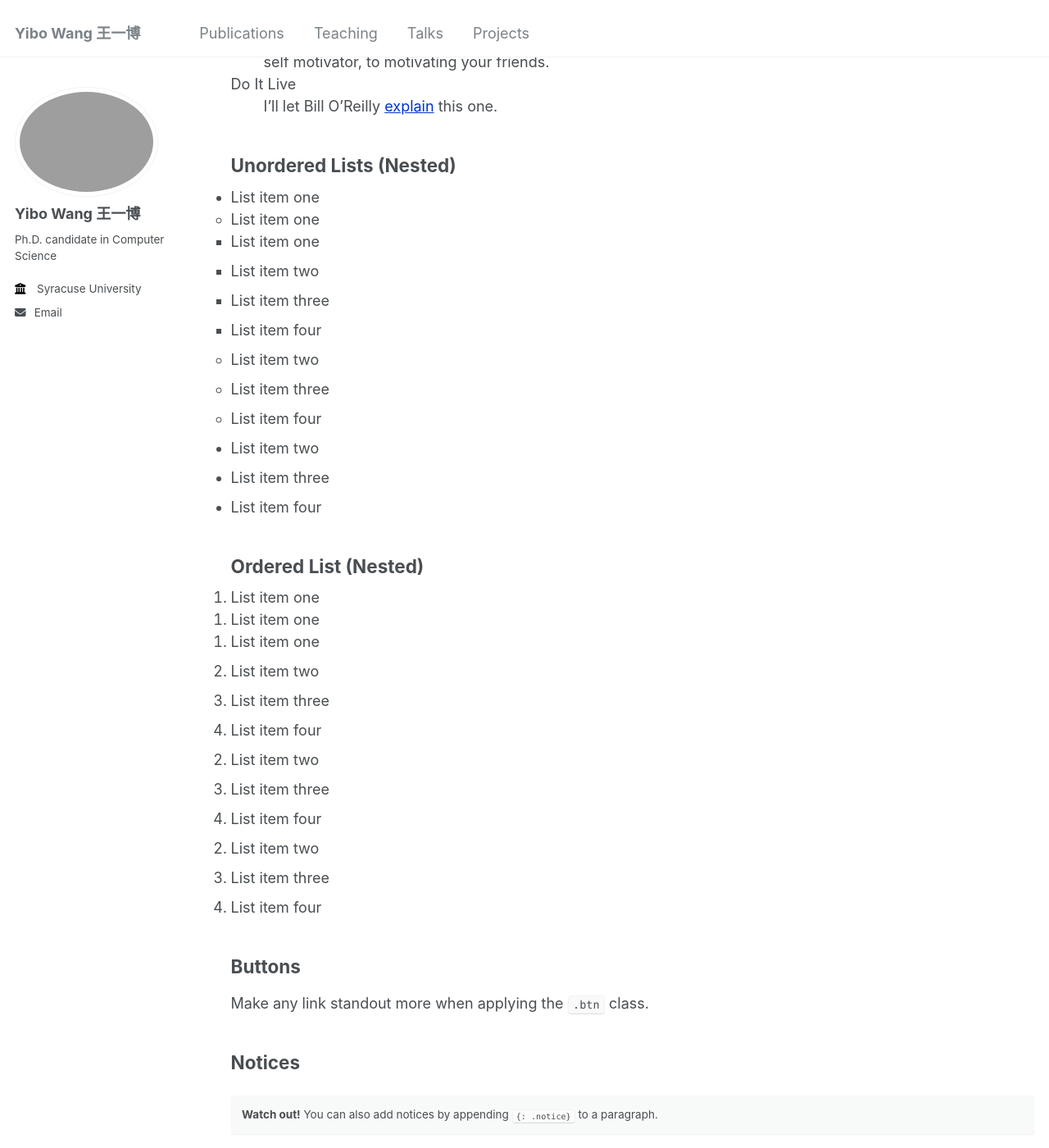
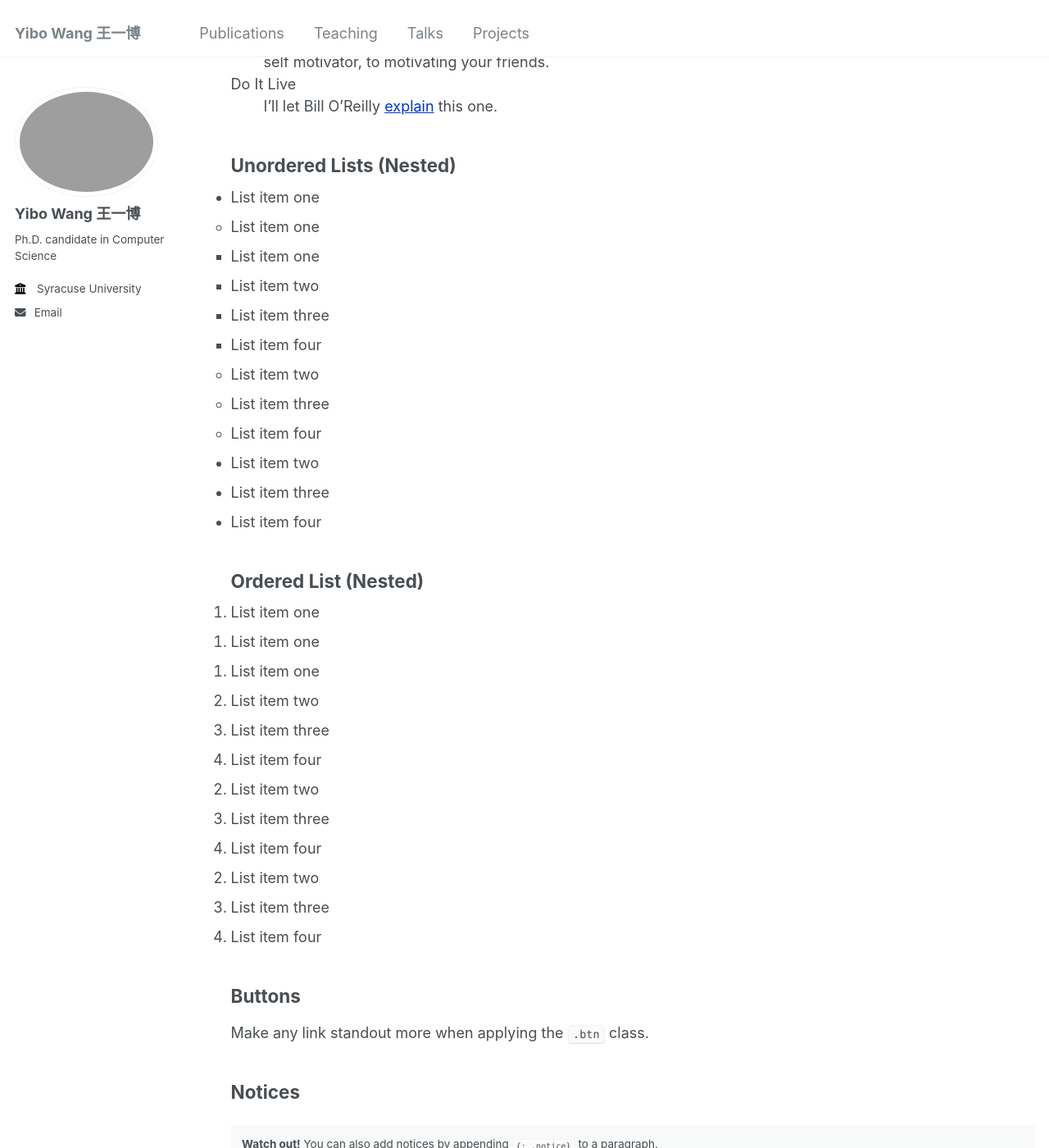
Before and after one commit to wangyibo0308/wangyibo0308.github.io, a Jekyll site: the page built from _pages/archive-layout-with-content.md, in a window 1280 px wide and 1400 px high, scrolled down 1324 px. Shown: the whole window at 82% size. Built offline with Jekyll 4.4.1, drawn with Linux system fonts in a browser that asks for light colours.

Commit message:
Update _archive.scss

```diff
--- a/_sass/_archive.scss
+++ b/_sass/_archive.scss
@@ -1,7 +1,14 @@
 /* ==========================================================================
    ARCHIVE
    ========================================================================== */
+ul, ol {
+  margin: 0;  /* Remove default margin */
+  padding: 0; /* Remove default padding */
+}
 
+ul li, ol li {
+  margin-bottom: 0.5em; /* Adjust this value for desired spacing */
+}
 .archive {
   margin-bottom: 1em;
 
@@ -13,14 +20,7 @@
     @include span(10 of 12 last);
     @include prefix(0.5 of 12);
   }
-  ul, ol {
-  margin: 0;  /* Remove default margin */
-  padding: 0; /* Remove default padding */
-  }
 
-  ul li, ol li {
-  margin-bottom: 0.5em; /* Adjust this value for desired spacing */
-  }
   a {
     color: #0033CC;
     text-decoration: underline;
```
